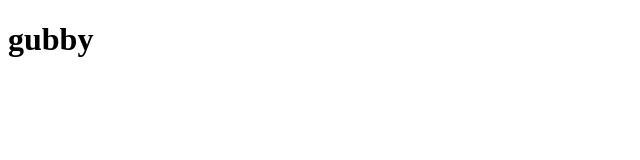
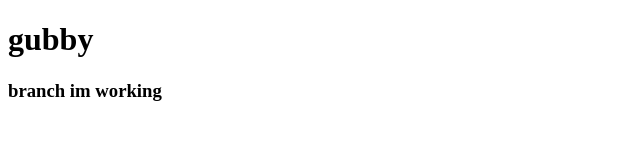
Before and after one commit to GangadharKishore/demo-project, a plain HTML site: page PageOne.html in a window 1280 px wide. Shown: the whole page, without its empty margins (0-640 px from the left). Drawn offline with Linux system fonts and the light colour scheme.

Commit message:
Added H2

```diff
--- a/PageOne.html
+++ b/PageOne.html
@@ -7,5 +7,6 @@
 </head>
 <body>
     <h1>gubby</h1>
+    <h3>branch im working</h3>
 </body>
 </html>
```
